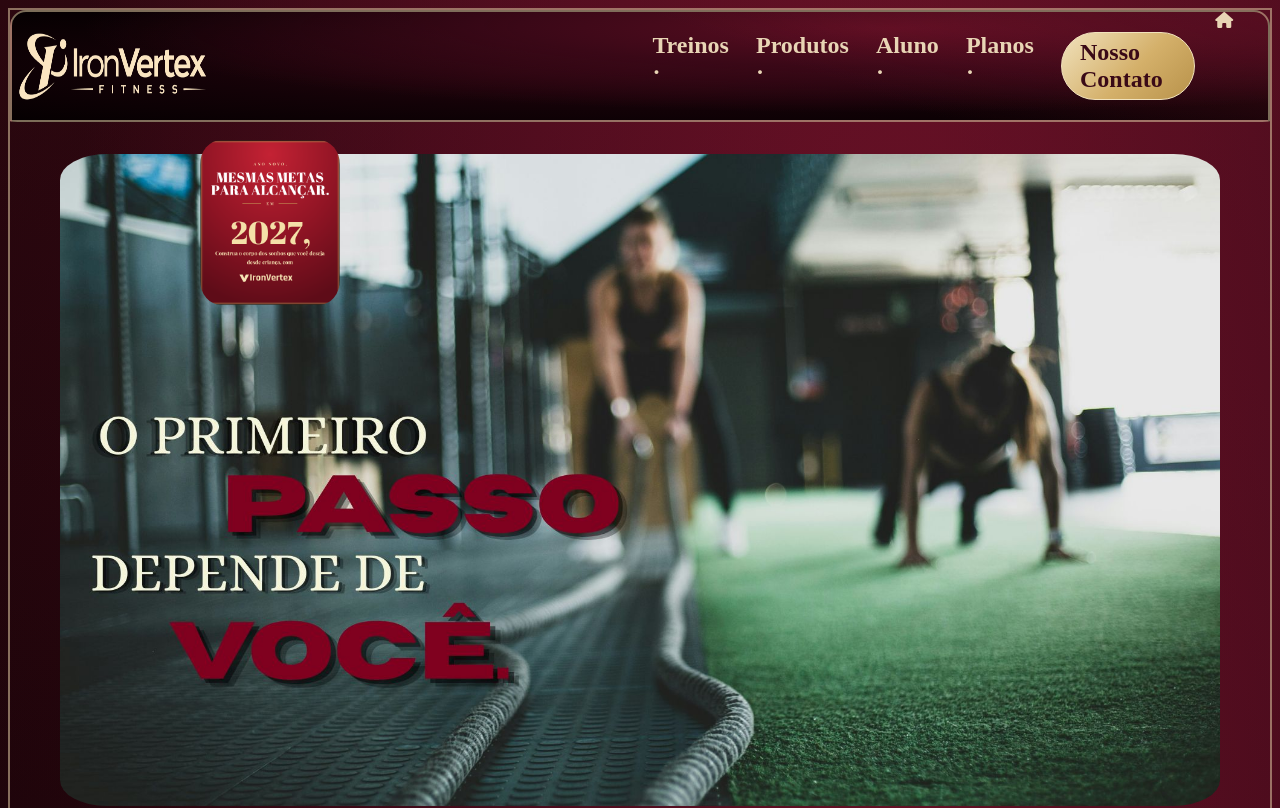
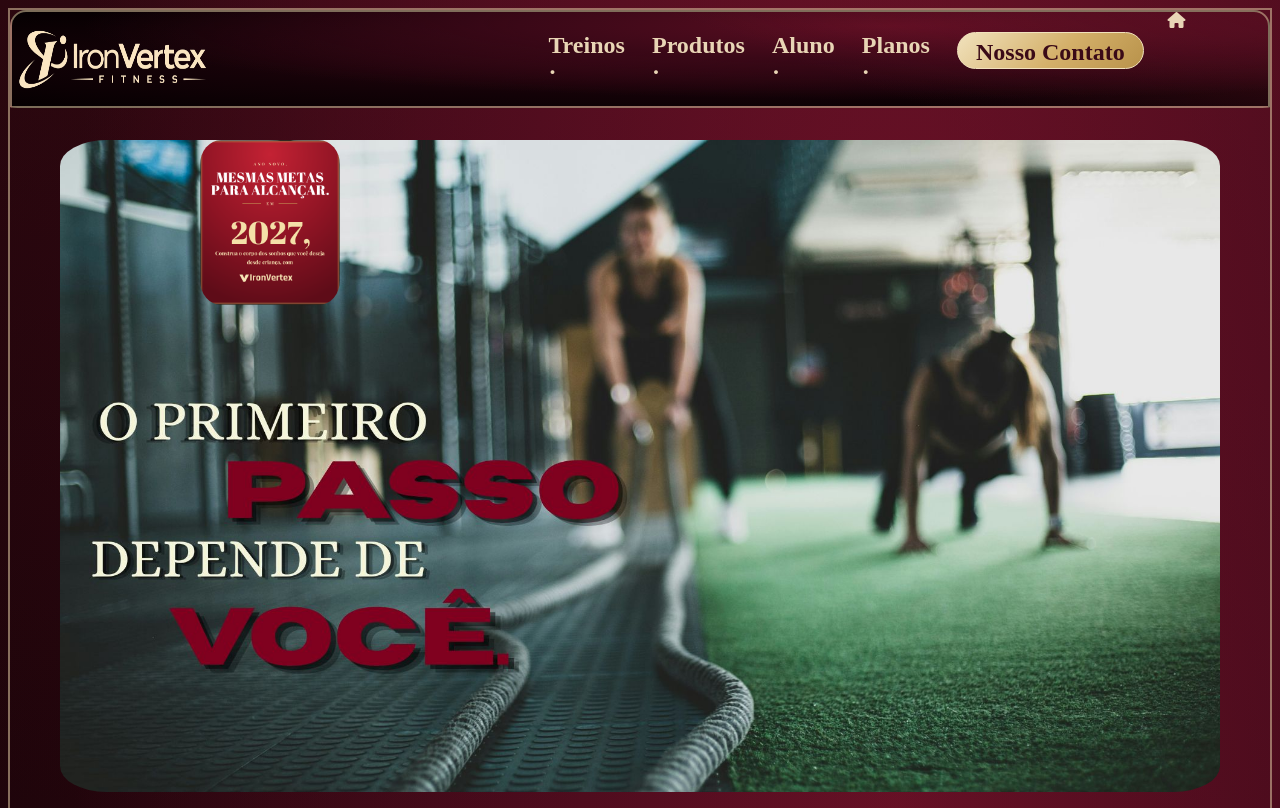
Before and after one commit to gabrielbatistasantana33-netizen/HomePage, a plain HTML site: page index.html in a window 1280 px wide. Shown: the top 808 px of the page. Drawn offline with nearby package versions, Linux system fonts and the light colour scheme; a web font is replaced by a local one.

Commit message:
Update style.css

```diff
--- a/style.css
+++ b/style.css
@@ -385,11 +385,28 @@ br { display: none; }
     margin: 1rem auto 0;
   }
 }
-  }
 
-  @media (min-width: 600px) and (max-width: 900px) {
+  @media (min-width: 600px) and (max-width: 1199px) {
     #opp {
-      font-size: 200%;
+      font-size: 100%;
+      gap: 5%;
       width: 100%
     }
+
+    }
+
+@media (min-width: 1024px) {
+  #op {
+    width: 70%
+  }
+  #ctt {
+    white-space: nowrap;
+    height: 25%;
+   }
+   #db {
+    width: 3.5%;
+    height:87%;
+    position: absolute;
+    left: 92%;
+   }
 }
```
